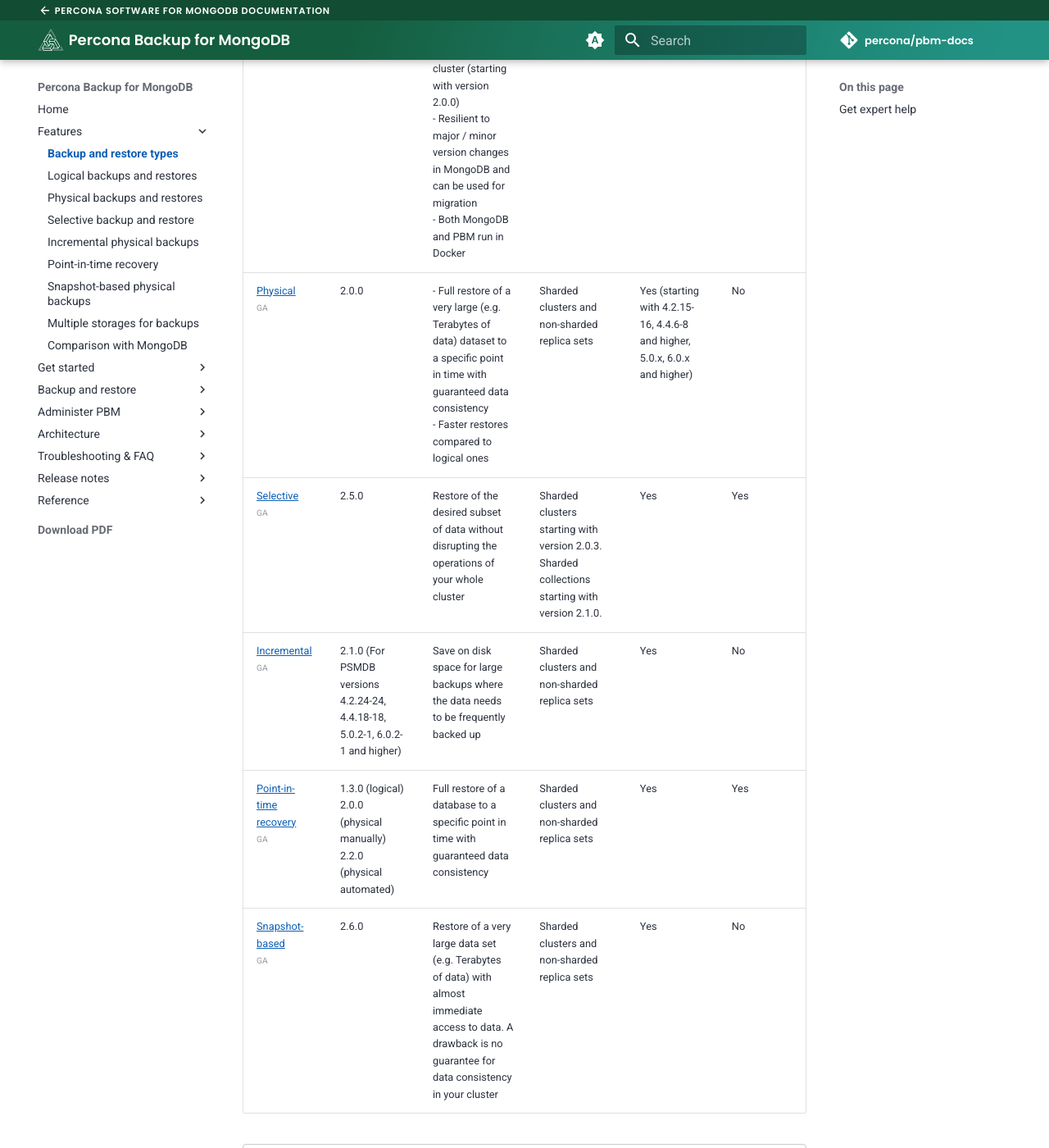
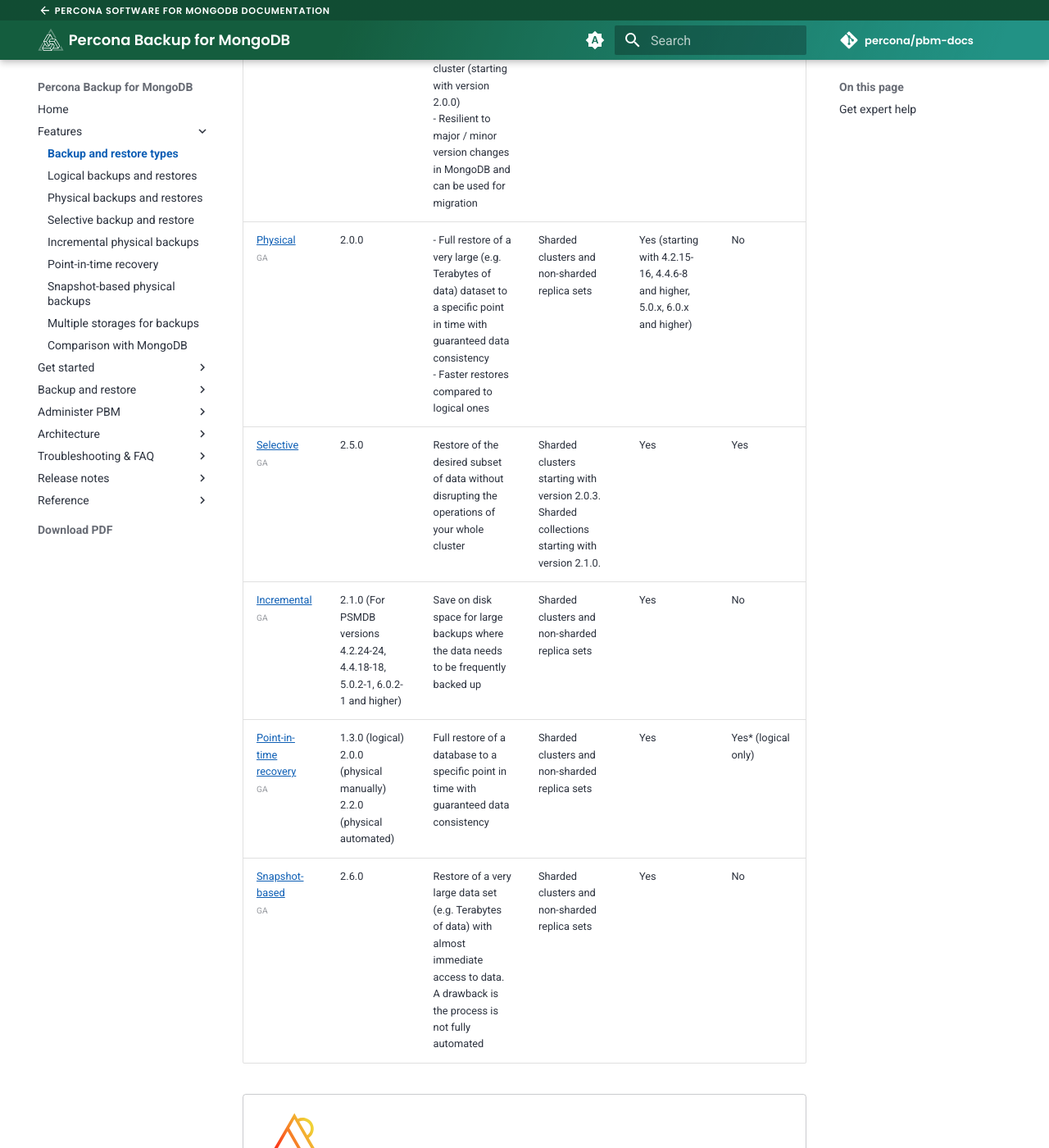
Before and after one commit to percona/pbm-docs, an MkDocs documentation site: the page built from docs/features/backup-types.md, in a window 1280 px wide and 1400 px high, scrolled down 1185 px. Shown: the whole window at 82% size. Built offline with MkDocs 1.6.1 and Material for MkDocs 9.7.7, drawn with Linux system fonts in a browser that asks for light colours; nearby versions of some CDN libraries; comment, search, counter and statistics services are not loaded; some of the changed text lies outside the part shown.

Commit message:
Update backup-types.md
Remove unnecesary/inaccurate info and clarify use cases

```diff
--- a/docs/features/backup-types.md
+++ b/docs/features/backup-types.md
@@ -10,11 +10,11 @@
 
 The following table provides an overview of each type:
 
-| Type           | Version added |  When to use | Supported deployments | Percona Server for MongoDB | MongoDB Community /Enterprise Edition |
+| Type           | Version added |  When to use | Supported deployments | Percona Server for MongoDB | MongoDB Community / Enterprise Edition |
 | ---------------| ------------ | ----------------------| ------------------ | ---------------------------------------| ----------|
-| [Logical](logical.md) <br><small>GA</small>|  1.0.0 | - Selective restore of a specific database or a collection in a cluster (starting with version 2.0.0) <br> - Resilient to major / minor version changes in MongoDB and can be used for migration <br> - Both MongoDB and PBM run in Docker| Sharded clusters and non-sharded replica sets | Yes | Yes |
+| [Logical](logical.md) <br><small>GA</small>|  1.0.0 | - Selective restore of a specific database or a collection in a cluster (starting with version 2.0.0) <br> - Resilient to major / minor version changes in MongoDB and can be used for migration | Sharded clusters and non-sharded replica sets | Yes | Yes |
 | [Physical](physical.md) <br><small>GA</small> |  2.0.0  | - Full restore of a very large (e.g. Terabytes of data) dataset to a specific point in time with guaranteed data consistency <br> - Faster restores compared to logical ones | Sharded clusters and non-sharded replica sets | Yes (starting with 4.2.15-16, 4.4.6-8 and higher, 5.0.x, 6.0.x and higher) | No |
 | [Selective](selective-backup.md) <br><small>GA</small> | 2.5.0  | Restore of the desired subset of data without disrupting the operations of your whole cluster| Sharded clusters starting with version 2.0.3. Sharded collections starting with version 2.1.0. | Yes | Yes |
 | [Incremental](incremental-backup.md) <br><small>GA</small> | 2.1.0 (For PSMDB versions 4.2.24-24, 4.4.18-18, 5.0.2-1, 6.0.2-1 and higher) | Save on disk space for large backups where the data needs to be frequently backed up | Sharded clusters and non-sharded replica sets | Yes  | No |
-| [Point-in-time recovery](point-in-time-recovery.md) <br><small>GA</small> | 1.3.0 (logical) <br> 2.0.0 (physical manually) <br> 2.2.0 (physical automated)  | Full restore of a database to a specific point in time with guaranteed data consistency | Sharded clusters and non-sharded replica sets | Yes | Yes |
-| [Snapshot-based](snapshots.md) <br><small>GA</small> | 2.6.0 | Restore of a very  large data set (e.g. Terabytes of data) with almost immediate access to data. A drawback is no guarantee for data consistency in your cluster | Sharded clusters and non-sharded replica sets | Yes | No |
+| [Point-in-time recovery](point-in-time-recovery.md) <br><small>GA</small> | 1.3.0 (logical) <br> 2.0.0 (physical manually) <br> 2.2.0 (physical automated)  | Full restore of a database to a specific point in time with guaranteed data consistency | Sharded clusters and non-sharded replica sets | Yes | Yes* (logical only) |
+| [Snapshot-based](snapshots.md) <br><small>GA</small> | 2.6.0 | Restore of a very  large data set (e.g. Terabytes of data) with almost immediate access to data. A drawback is the process is not fully automated | Sharded clusters and non-sharded replica sets | Yes | No |
```
